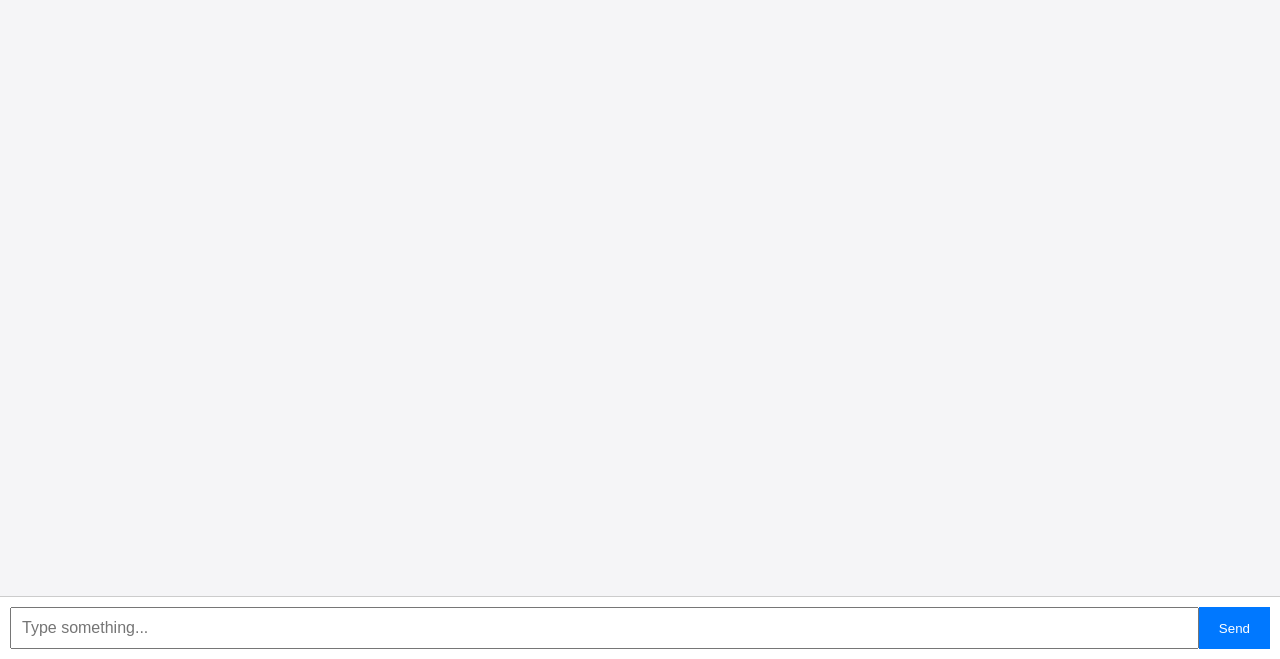
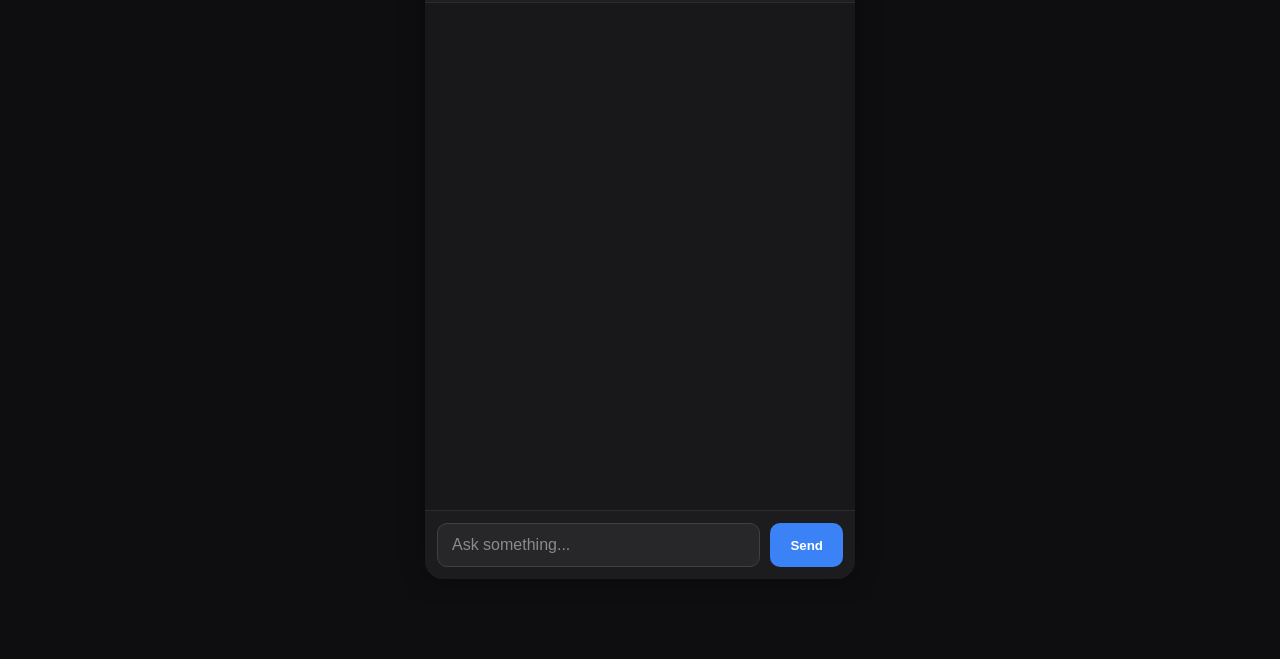
Before and after one commit to h7amod/ChatBot, a plain HTML site: page index.html in a window 1280 px wide. Shown: the part 141-800 px from the top of the page. Drawn offline with Linux system fonts and the light colour scheme.

Commit message:
Add files via upload

```diff
--- a/index.html
+++ b/index.html
@@ -1,39 +1,140 @@
 <!DOCTYPE html>
-<html>
+<html lang="en">
 <head>
     <meta charset="UTF-8">
     <title>AUM Chatbot</title>
+
     <style>
-        body { margin: 0; padding: 0; background: #f5f5f7; font-family: Arial; height: 100vh; display: flex; flex-direction: column; }
-        #chat { flex: 1; padding: 20px; overflow-y: auto; }
-        .msg { max-width: 70%; padding: 12px; margin-bottom: 12px; border-radius: 10px; }
-        .user { background: #0078ff; color: white; margin-left: auto; }
-        .bot { background: white; margin-right: auto; border: 1px solid #ddd; }
-        #input { display: flex; padding: 10px; background: white; border-top: 1px solid #ccc; }
-        #box { flex: 1; padding: 10px; font-size: 16px; }
-        #send { padding: 10px 20px; background: #0078ff; color: white; border: none; cursor: pointer; }
+        body {
+            margin: 0;
+            padding: 0;
+            background: #0e0e10;
+            font-family: "Segoe UI", Arial, sans-serif;
+            display: flex;
+            justify-content: center;
+            align-items: center;
+            height: 100vh;
+            color: #e4e4e7;
+        }
+
+        #chat-container {
+            width: 430px;
+            height: 80vh;
+            background: #18181b;
+            border-radius: 18px;
+            box-shadow: 0 0 25px rgba(0,0,0,0.35);
+            display: flex;
+            flex-direction: column;
+            overflow: hidden;
+        }
+
+        #header {
+            background: #1f1f23;
+            padding: 18px;
+            font-size: 20px;
+            font-weight: bold;
+            text-align: center;
+            border-bottom: 1px solid #2b2b2f;
+        }
+
+        #chat {
+            flex: 1;
+            padding: 20px;
+            overflow-y: auto;
+            background: #18181b;
+        }
+
+        .msg {
+            max-width: 75%;
+            padding: 12px 16px;
+            margin-bottom: 14px;
+            border-radius: 14px;
+            font-size: 15px;
+            line-height: 1.45;
+            animation: fadeIn 0.2s ease-out;
+        }
+
+        .user {
+            background: #3b82f6;
+            color: white;
+            margin-left: auto;
+            border-bottom-right-radius: 4px;
+        }
+
+        .bot {
+            background: #27272a;
+            color: #e4e4e7;
+            border: 1px solid #3f3f46;
+            margin-right: auto;
+            border-bottom-left-radius: 4px;
+        }
+
+        @keyframes fadeIn {
+            from { opacity: 0; transform: translateY(4px); }
+            to { opacity: 1; transform: translateY(0); }
+        }
+
+        #input-area {
+            display: flex;
+            padding: 12px;
+            border-top: 1px solid #2d2d31;
+            background: #1c1c1f;
+        }
+
+        #box {
+            flex: 1;
+            padding: 12px 14px;
+            font-size: 16px;
+            background: #27272a;
+            color: #e4e4e7;
+            border: 1px solid #3f3f46;
+            border-radius: 10px;
+            outline: none;
+        }
+
+        #box::placeholder {
+            color: #8a8a8f;
+        }
+
+        #send {
+            margin-left: 10px;
+            padding: 12px 20px;
+            background: #3b82f6;
+            color: white;
+            border: none;
+            border-radius: 10px;
+            cursor: pointer;
+            font-weight: bold;
+        }
+
+        #send:hover {
+            background: #2563eb;
+        }
     </style>
 </head>
+
 <body>
 
-<div id="chat"></div>
+<div id="chat-container">
 
-<div id="input">
-    <input id="box" placeholder="Type something..." onkeydown="if(event.key==='Enter') send()">
-    <button id="send" onclick="send()">Send</button>
+    <div id="header">AUM Chatbot</div>
+
+    <div id="chat"></div>
+
+    <div id="input-area">
+        <input id="box" placeholder="Ask something..." onkeydown="if(event.key==='Enter') send()">
+        <button id="send" onclick="send()">Send</button>
+    </div>
+
 </div>
 
 <script>
-// >>>>>>> CHANGE THIS LINE ONLY <<<<<<<
-const API_URL = "https://d5537bd2c28b.ngrok-free.app/ask";
-// Example: https://ab12-123-45-678-90.ngrok-free.app/ask
-
 function addMessage(text, sender) {
     const msg = document.createElement("div");
     msg.className = "msg " + sender;
     msg.textContent = text;
     document.getElementById("chat").appendChild(msg);
-    msg.scrollIntoView();
+    document.getElementById("chat").scrollTop = document.getElementById("chat").scrollHeight;
 }
 
 async function send() {
@@ -43,24 +144,25 @@ async function send() {
     addMessage(question, "user");
     document.getElementById("box").value = "";
 
-    const thinkingMsg = document.createElement("div");
-    thinkingMsg.className = "msg bot";
-    thinkingMsg.textContent = "Thinking...";
-    document.getElementById("chat").appendChild(thinkingMsg);
-    thinkingMsg.scrollIntoView();
+    const thinking = document.createElement("div");
+    thinking.className = "msg bot";
+    thinking.textContent = "Thinking…";
+    document.getElementById("chat").appendChild(thinking);
+    document.getElementById("chat").scrollTop = document.getElementById("chat").scrollHeight;
 
     try {
-        const res = await fetch(API_URL, {
+        const res = await fetch("https://d5537bd2c28b.ngrok-free.app/ask", {
             method: "POST",
             headers: { "Content-Type": "application/json" },
             body: JSON.stringify({ question })
         });
 
         const data = await res.json();
-        thinkingMsg.textContent = data.answer || "No response.";
-    } catch (err) {
-        thinkingMsg.textContent = "Error connecting to server.";
-        console.error(err);
+        thinking.remove();
+        addMessage(data.answer, "bot");
+    } catch (error) {
+        thinking.remove();
+        addMessage("Connection error.", "bot");
     }
 }
 </script>
```
